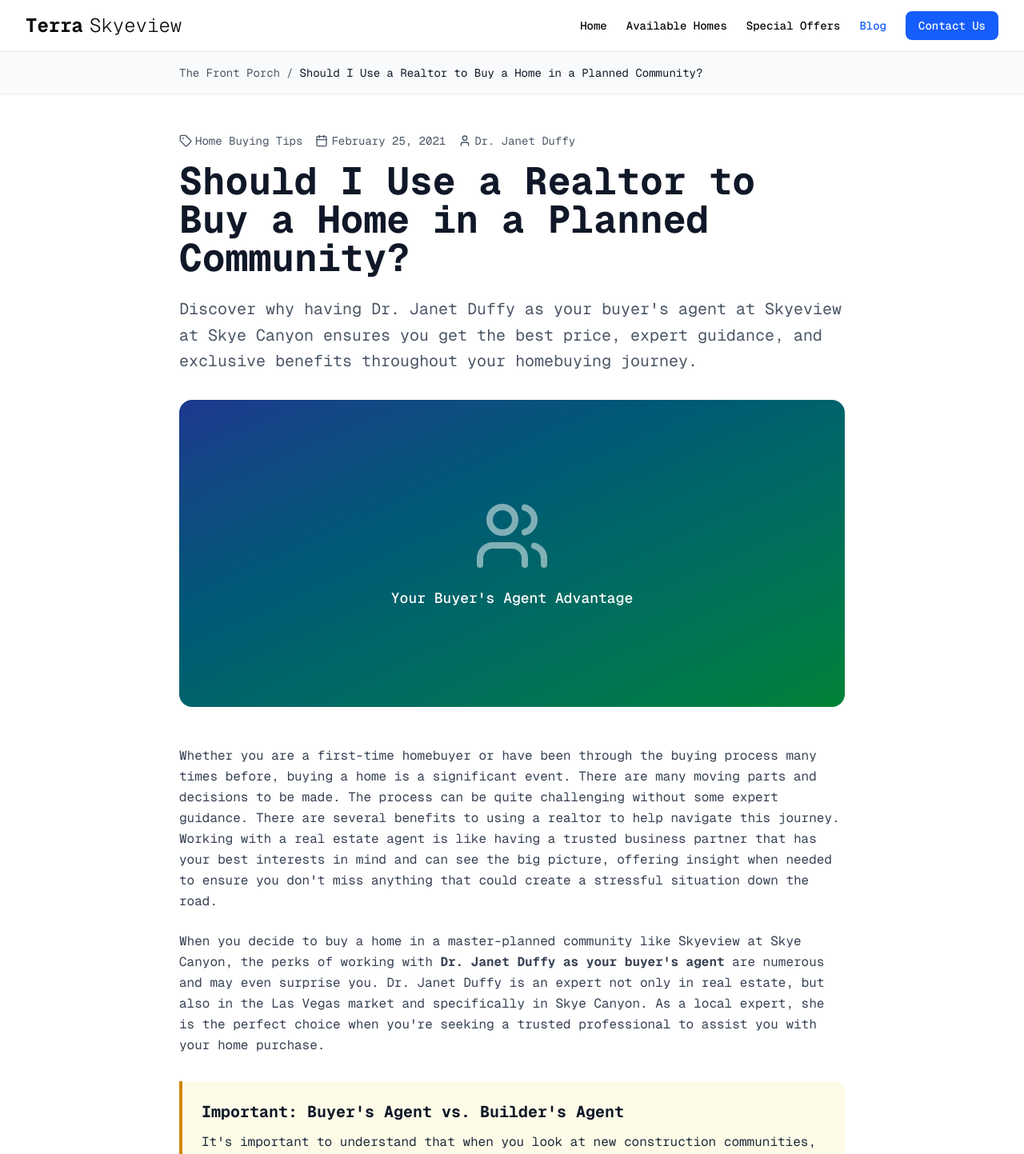
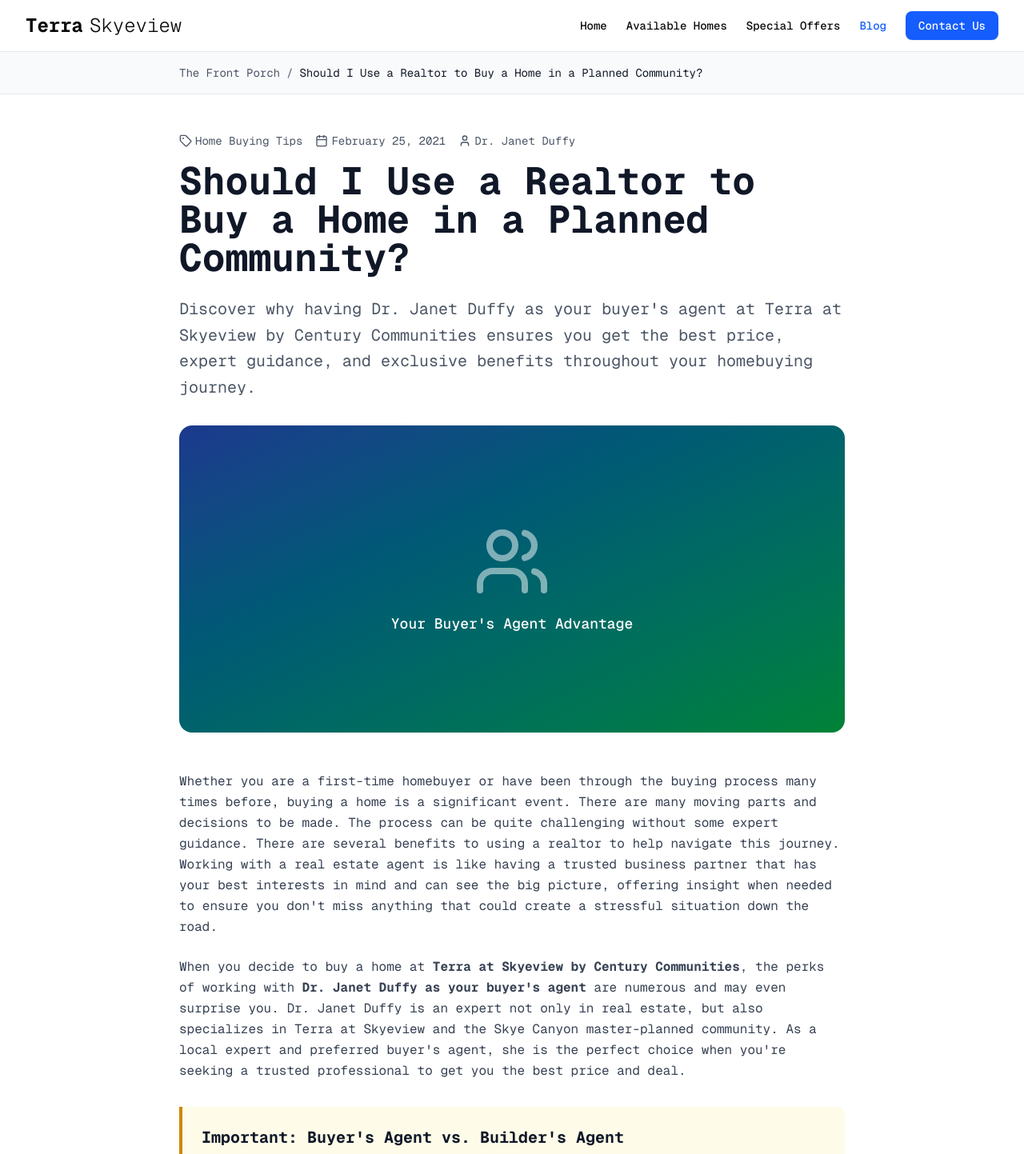
Before and after one commit to LetMeHelpYouREALTY/terraskyeview.com, a Next.js app: page /blog/should-i-use-realtor-planned-community in a window 1280 px wide. Shown: the top 1443 px of the page at 80% size. Built offline with nearby package versions, Linux system fonts and the light colour scheme.

Commit message:
fix: TypeScript compilation error in homebuying-process - Use 'in' operator type guard instead of property check - Fixes 'Property myth does not exist' error - Allows build to complete successfully

```diff
--- a/app/blog/should-i-use-realtor-planned-community/layout.tsx
+++ b/app/blog/should-i-use-realtor-planned-community/layout.tsx
@@ -3,9 +3,9 @@ import type { Metadata } from 'next'
 export const metadata: Metadata = {
   title: 'Should I Use a Realtor to Buy in a Planned Community? | Dr. Janet Duffy',
   description:
-    'Discover why using Dr. Janet Duffy as your buyer\'s agent at Skyeview at Skye Canyon ensures the best price, expert negotiation, and $5,000 closing cost assistance. FREE to buyers!',
+    'Discover why using Dr. Janet Duffy as your buyer\'s agent at Terra at Skyeview by Century Communities ensures the best price, expert negotiation, and $5,000 closing cost assistance. FREE to buyers!',
   keywords:
-    'buyer\'s agent, realtor for new construction, Skye Canyon realtor, Dr. Janet Duffy, planned community expert, Las Vegas realtor, best price negotiation',
+    'buyer\'s agent, Terra at Skyeview, Century Communities, realtor for new construction, Skye Canyon, Dr. Janet Duffy, planned community expert, Las Vegas realtor, best price negotiation',
   openGraph: {
     title: 'Should I Use a Realtor in a Planned Community? 5 Reasons Why',
     description:
--- a/app/blog/should-i-use-realtor-planned-community/page.tsx
+++ b/app/blog/should-i-use-realtor-planned-community/page.tsx
@@ -74,7 +74,7 @@ export default function ShouldIUseRealtorArticle() {
             </h1>
 
             <p className="text-xl text-gray-600 leading-relaxed">
-              Discover why having Dr. Janet Duffy as your buyer's agent at Skyeview at Skye Canyon ensures you get the best price, expert guidance, and exclusive benefits throughout your homebuying journey.
+              Discover why having Dr. Janet Duffy as your buyer's agent at Terra at Skyeview by Century Communities ensures you get the best price, expert guidance, and exclusive benefits throughout your homebuying journey.
             </p>
           </div>
 
@@ -95,7 +95,7 @@ export default function ShouldIUseRealtorArticle() {
             </p>
 
             <p className="text-gray-700 leading-relaxed mb-8">
-              When you decide to buy a home in a master-planned community like Skyeview at Skye Canyon, the perks of working with <strong>Dr. Janet Duffy as your buyer's agent</strong> are numerous and may even surprise you. Dr. Janet Duffy is an expert not only in real estate, but also in the Las Vegas market and specifically in Skye Canyon. As a local expert, she is the perfect choice when you're seeking a trusted professional to assist you with your home purchase.
+              When you decide to buy a home at <strong>Terra at Skyeview by Century Communities</strong>, the perks of working with <strong>Dr. Janet Duffy as your buyer's agent</strong> are numerous and may even surprise you. Dr. Janet Duffy is an expert not only in real estate, but also specializes in Terra at Skyeview and the Skye Canyon master-planned community. As a local expert and preferred buyer's agent, she is the perfect choice when you're seeking a trusted professional to get you the best price and deal.
             </p>
 
             <div className="bg-yellow-50 border-l-4 border-yellow-600 p-6 my-8 rounded-r-lg">
--- a/app/homebuying-process/page.tsx
+++ b/app/homebuying-process/page.tsx
@@ -239,7 +239,7 @@ export default function HomebuyingProcessPage() {
                       <ul className="space-y-4">
                         {step.sidebarItems.map((item, idx) => (
                           <li key={idx} className="text-sm">
-                            {item.myth ? (
+                            {'myth' in item ? (
                               <>
                                 <p className="font-bold text-gray-900 mb-1">{item.myth}</p>
                                 <p className="text-gray-700">{item.reality}</p>
```
